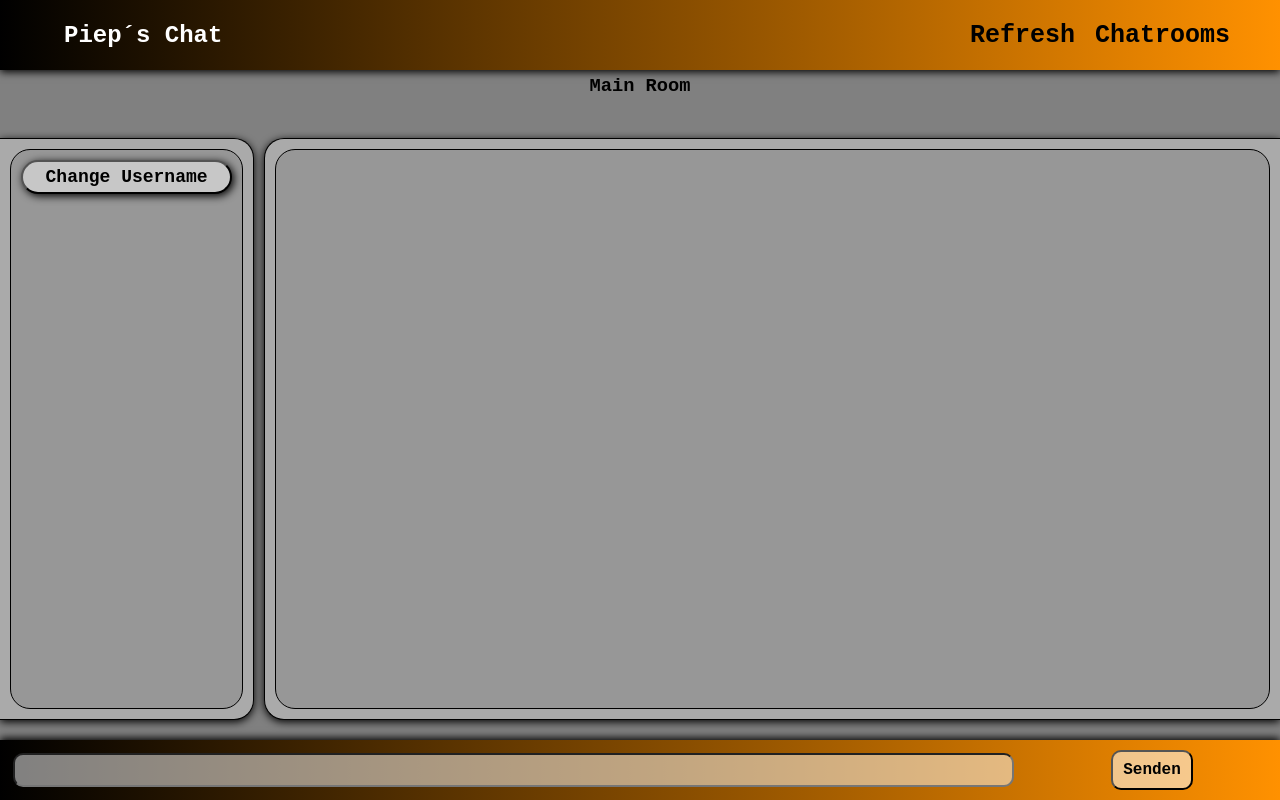
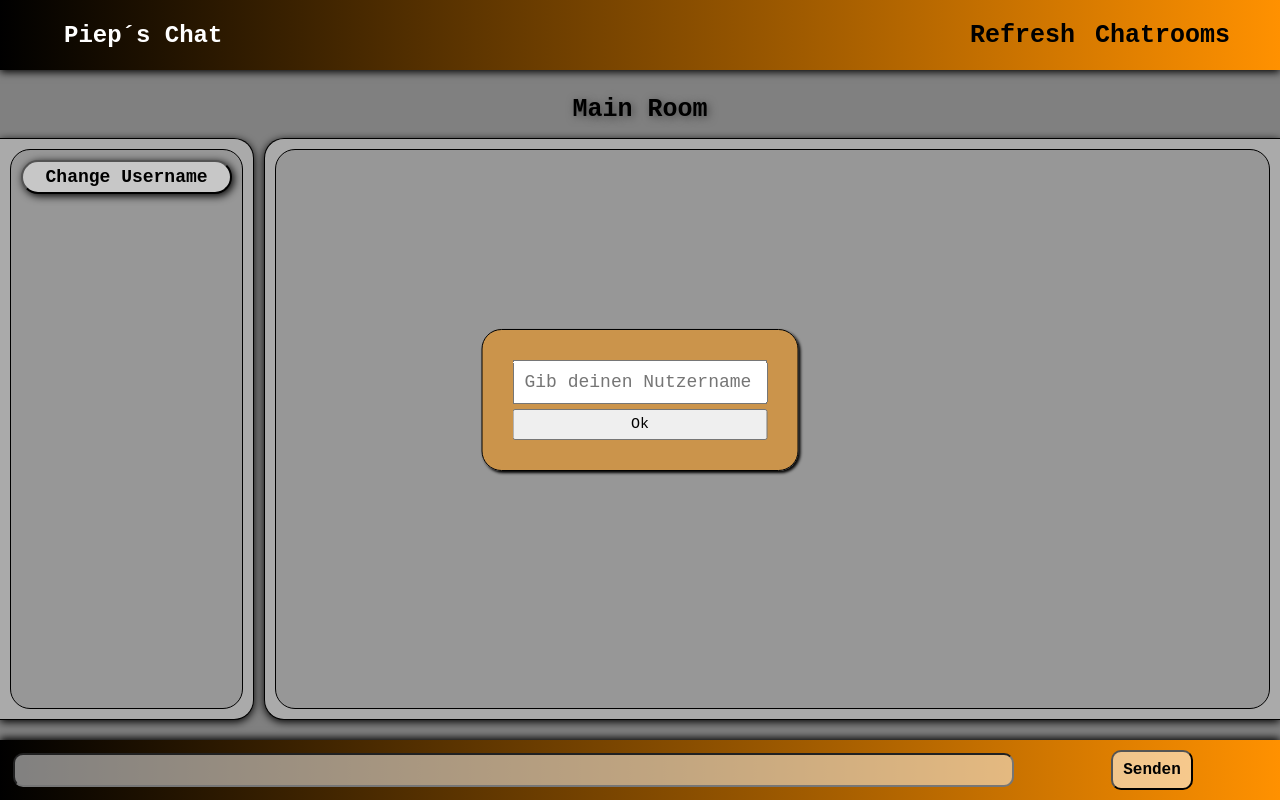
Before and after one commit to xXMaddyX/PiepsChatSystem-Rooms-, a Vue app: page / in a window 1280 px wide. Both pictures are taken after a click on the button "Change Username". Built offline with nearby package versions, Linux system fonts and the light colour scheme.

Commit message:
Update ServerFuncs

```diff
--- a/package.json
+++ b/package.json
@@ -11,7 +11,9 @@
   },
   "dependencies": {
     "@types/sass": "^1.45.0",
+    "@types/socket.io-client": "^3.0.0",
     "sass": "^1.69.5",
+    "socket.io-client": "^4.7.2",
     "vue": "^3.3.4",
     "vue-router": "^4.2.5"
   },
--- a/src/assets/ChangeUserName.vue
+++ b/src/assets/ChangeUserName.vue
@@ -4,12 +4,31 @@
 
 
 <template>
-    <div>
-
+    <div class="content">
+        <input id="username-input" type="text" placeholder="Gib deinen Nutzername ein">
+        <button id="username-input-button">Ok</button>
     </div>
 </template>
 
 
-<style scoped>
-
+<style lang="scss" scoped>
+.content {
+    display: flex;
+    flex-direction: column;
+    border: 1px solid black;
+    border-radius: 20px;
+    box-shadow: 2px 2px 3px black;
+    flex-direction: column;
+    background-color: #ff910080;
+    padding: 30px;
+    input {
+        padding: 10px;
+        font-size: 18px;
+    }
+    button {
+        margin-top: 5px;
+        padding: 5px;
+        font-size: 15px;
+    }
+}
 </style>
--- a/src/assets/Chat.vue
+++ b/src/assets/Chat.vue
@@ -6,7 +6,7 @@
 <template>
     <div class="chat-window">
         <ul class="chat-log">
-            <!--TO DO V-For-->
+            <!--TO DO-->
         </ul>
     </div>
 </template>
--- a/src/assets/ChatUserList.vue
+++ b/src/assets/ChatUserList.vue
@@ -1,11 +1,12 @@
 <script setup lang="ts">
+import { chatRooms } from '../varStore'
 
 </script>
 
 
 <template>
     <div class="user-window">
-        <button @click="">Change Username</button>
+        <button @click="chatRooms.methods.toggleUsernameWindow">Change Username</button>
         <ol id="user-list">
             <!--TO DO V-For-->
         </ol>
--- a/src/components/ChatContent.vue
+++ b/src/components/ChatContent.vue
@@ -2,6 +2,8 @@
 import chat from '../assets/Chat.vue'
 import userList from '../assets/ChatUserList.vue'
 import chatInput from '../assets/ChatInput.vue'
+import changeUserName from '../assets/ChangeUserName.vue'
+import { chatRooms } from '../varStore'
 
 </script>
 
@@ -19,6 +21,11 @@ import chatInput from '../assets/ChatInput.vue'
         <div class="chat-inp">
             <chatInput />
         </div>
+        <Transition name="name-change">
+        <div v-show="chatRooms.userNameWindowToggle" class="changeName">
+            <changeUserName />
+        </div>
+        </Transition>
     </div>
 </template>
 
@@ -55,5 +62,20 @@ import chatInput from '../assets/ChatInput.vue'
         display: flex;
         flex-direction: column;
     }
+    .changeName {
+        position: absolute;
+        left: 50%;
+        top: 50%;
+        transform: translate(-50%, -50%);
+    }
+    .name-change-enter-from, .name-change-leave-to {
+        opacity: 0;
+    }
+    .name-change-enter-to, .name-change-leave-from {
+        opacity: 1;
+    }
+    .name-change-enter-active, .name-change-leave-active {
+        transition: opacity 0.5s ease-in-out;
+    }
 }
 </style>
--- /dev/null
+++ b/src/socket.ts
@@ -0,0 +1,28 @@
+import { reactive } from "vue";
+import { io } from 'socket.io-client'
+import { chatRooms } from './varStore'
+
+
+export let socketIo: any;
+
+export const sockData = reactive({
+    inputMessage: "" as string,
+
+
+    methods: {
+        connectToServer(actualRoom: string) {
+            socketIo = io(actualRoom);
+        },
+        disconnect() {
+            if (socketIo) {
+                socketIo.disconnect();
+                socketIo = null;
+            }
+        },
+        sendMessage(input: string) {
+            const messageText = input;
+            const sendtext: object = {unsername: chatRooms.username, message: messageText};
+            socketIo.emit('send.message', sendtext);
+        }
+    }
+});
--- a/src/varStore.ts
+++ b/src/varStore.ts
@@ -1,21 +1,31 @@
 import { reactive } from "vue";
+import { sockData } from "./socket";
+import { io } from 'socket.io-client';
+
 
 export const chatRooms = reactive({
-    actualRoom: "/",
+    actualRoom: "http://127.0.0.1:5000",
     roomNrDisplay: "Main Room",
     username: 'User',
+    userNameWindowToggle: false,
+    greetingMsg: "Willkommen auf Piep´s Server, wähle einen Chatroom um zu chatten!!!",
 
     chatRoomUrls: {
-        mainRoom: "http://127.0.0.1:5000/",
-        room1: "http://127.0.0.1:5000/room1",
-        room2: "http://127.0.0.1:5000/room2",
-        room3: "http://127.0.0.1:5000/room3",
+        mainRoom: "http://127.0.0.1:5000",
+        room1: "http://127.0.0.1:5001",
+        room2: "http://127.0.0.1:5002",
+        room3: "http://127.0.0.1:5003",
     },
     methods: {
         changeChatroom(choice: string, route: string) {
-            chatRooms.roomNrDisplay = choice
-            chatRooms.actualRoom = route
+            sockData.methods.disconnect();
+            chatRooms.roomNrDisplay = choice;
+            chatRooms.actualRoom = route;
+            sockData.methods.connectToServer(chatRooms.actualRoom);
         },
+        toggleUsernameWindow() {
+            chatRooms.userNameWindowToggle = !chatRooms.userNameWindowToggle;
+        }
 
     }
 });
@@ -33,21 +43,3 @@ export const navVars = reactive({
     },
 
 });
-
-//TO DO
-export const chatFunctions = reactive({
-    charVars: {
-        sendMessage: "",
-        getMessage: [],
-    },
-    methods: {
-        async fetchMsg() {
-            const responce = await fetch(chatRooms.actualRoom)
-            const message = responce.json()
-        },
-        sendMsg() {
-
-        }
-
-    }
-})
--- a/src/views/HomeView.vue
+++ b/src/views/HomeView.vue
@@ -39,7 +39,10 @@ import chatContent from '../components/ChatContent.vue'
     text-align: center;
   }
   h3 {
-    margin-top: 5px;
+    margin-top: 25px;
+    background-color: gray;
+    font-size: 25px;
+    text-shadow: 2px 2px 8px rgb(70, 70, 70);
   }
 
 }
```
Also changed, not shown: src/App.vue (+6 -1 lines), 2 other files (tests, documents, lock files or other folders).
